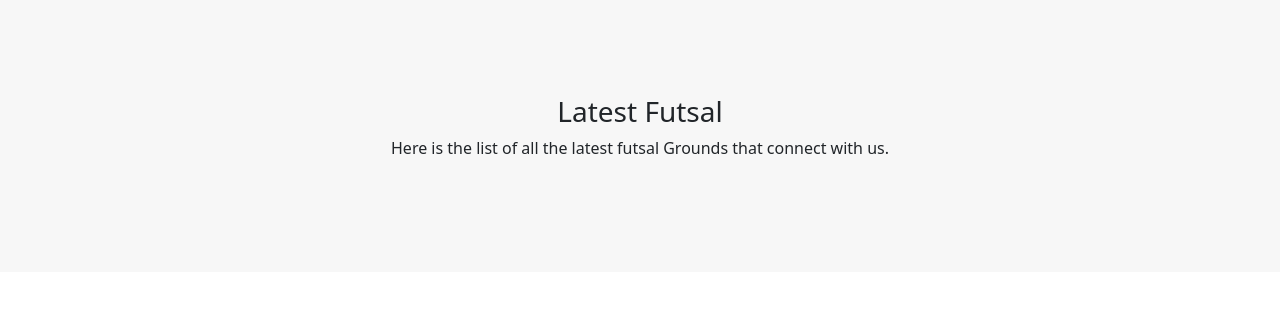
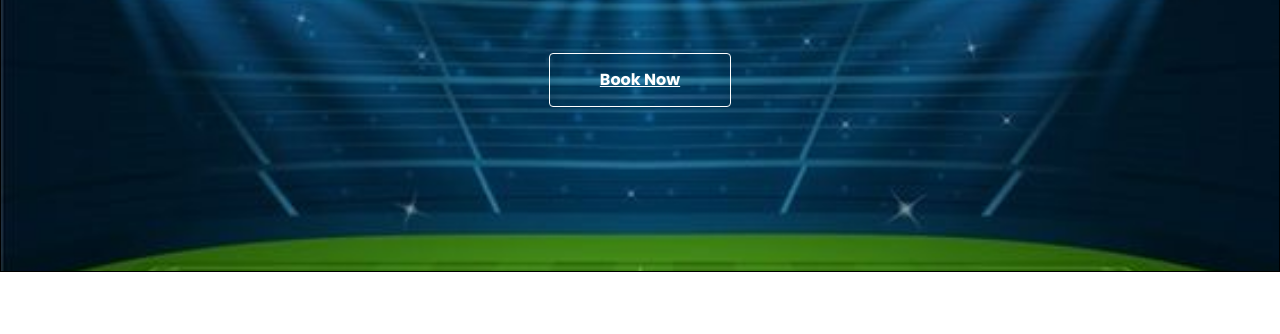
Before and after one commit to bromishbista/FutsalPlays, a Django app: page / in a window 1280 px wide. Shown: the part 1436-1770 px from the top of the page. Run offline with Django 4.2, Linux system fonts and the light colour scheme; data that the repository does not hold is empty; some libraries are stand-ins or nearby versions.

Commit message:
index edit

```diff
--- a/templates/index.html
+++ b/templates/index.html
@@ -229,6 +229,44 @@
   .responsive-img:hover {
       transform: scale(1.1); /* Increase the size on hover */
     }
+    .roanldoBackground {
+      width: 100%;
+      margin-bottom: 5rem;
+      height: 35rem;
+      border: 1px solid black;
+      background: url('{% static "img/court.jpg" %}');
+      background-repeat: no-repeat;
+      background-size: cover;
+      display: flex;
+      color: #ffff;
+      flex-direction: column;
+      justify-content: center;
+      align-items: center;
+      font-weight: 700;
+      font-family: 'Poppins', sans-serif;
+  }
+
+  .headings{
+    margin-bottom: 2rem;
+  }
+
+  .bbutton{
+    margin-top: 2rem;
+    padding: 14px 50px  14px 50px;
+    font-family: 'Poppins', sans-serif;
+    font-weight: 600;
+    background-color: #0000;
+    color: #ffff;
+    border: 1px solid #ffff;
+    border-radius: 4px
+
+  }
+  .bbutton:hover{
+    background-color: #ffff;
+    color: black;
+  }
+
+
 </style>
 
 
@@ -247,8 +285,10 @@
       </div>
     </div>
   </section>
-  <div class="container py-5 text-center">
-    <h3>Futsal Near You!!!</h3>
+
+    <div class="container py-5 text-center">
+    <h3 style="margin-top: 20px;">Futsal Near You!!!</h3>
+
     <ul>
       {% for futsal in futsals %}
         <li>{{ futsal.name }} - {{ futsal.location }}</li>
@@ -258,6 +298,15 @@
   </div>
 
 </section>
+
+<div class="roanldoBackground">
+  <div class="headings">
+    <h1>Easy Book Your Fustal </h1>
+    <h1>Online Booking Portal</h1>
+  </div>
+  <a class="bbutton" href="{% url 'book_futsal' %}" role="button">Book Now</a>
+
+</div>
 
 <!-- Sliders -->
 <div id="carouselExampleIndicators" class="carousel slide" data-ride="carousel">
@@ -300,7 +349,8 @@
   </div>
 </section>
 
-<!-- Latest Futsal -->
+<!-- Latest Futsal
+
 <section class="latest-bg">
   <div class="container latest-footsal">
     <div class="footsal-items" id="more-info">
@@ -325,9 +375,9 @@
     </div>
   </div>
 </section>
-<!-- Latest Futsal -->
+Latest Futsal -->
 
-<!-- Testimonials -->
+<!-- Testimonials
 <section class="testmonial-bg">
   <div class="testimonials-section container">
     <div class="test-section">
@@ -348,10 +398,10 @@
         </div>
       </div>
     </div>
-    {% endfor %} -->
+    {% endfor %}
   </div>
 </section>
-<!-- Testimonials -->
+ Testimonials -->
 
 <!-- Our Futsal Teams -->
 <section class="count-section">
```
Also changed, not shown: static/img/bgnew.jpg (added), static/img/court.jpg (added), static/img/cr7.jpg (added), static/img/ct.jpg (added), static/img/lm10.jpg (added), static/img/nct.jpg (added), static/img/newc.jpg (added), static/img/nike.jpg (added).
